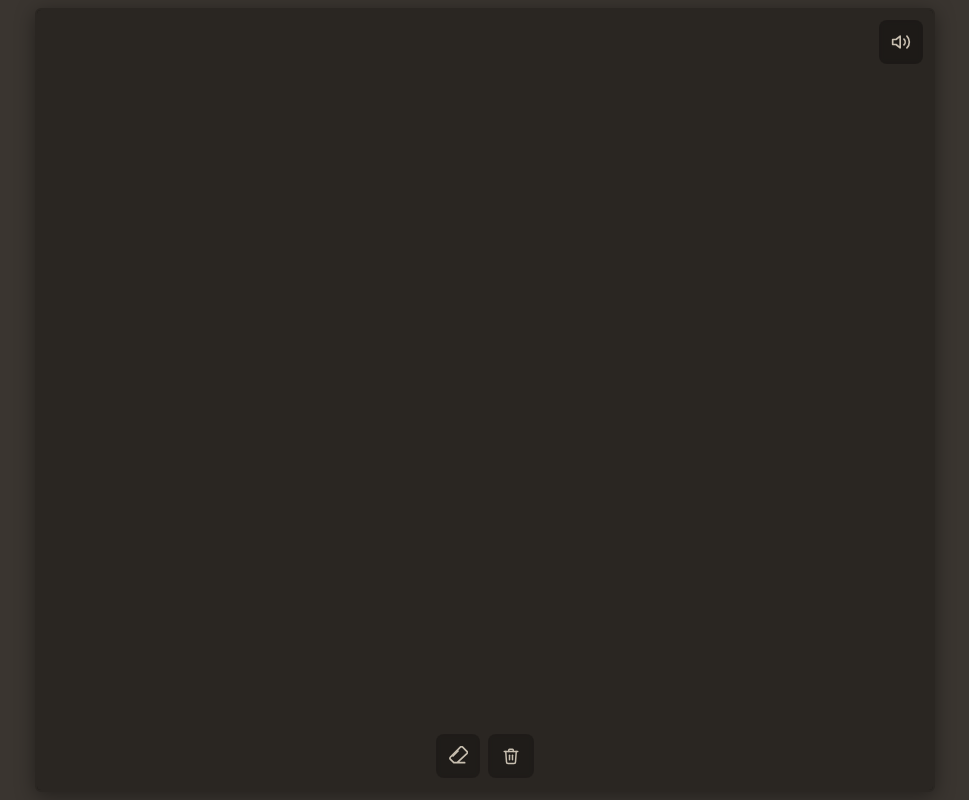
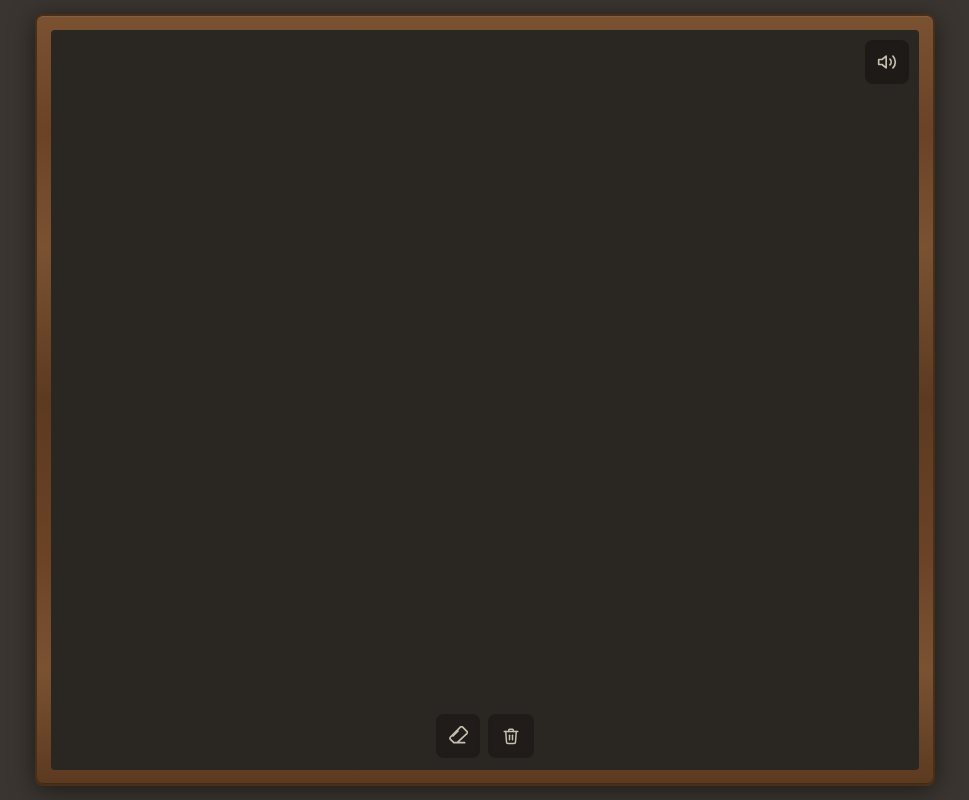
Before and after one commit to adhil213/slate, a React (Vite) app: page / in a window 1280 px wide. Shown: the whole page, without its empty margins (155-1124 px from the left). Built offline with nearby package versions, Linux system fonts and the light colour scheme.

Commit message:
feat: update SlateCanvas to support dynamic chalk colors and enhance styling

```diff
--- a/src/App.tsx
+++ b/src/App.tsx
@@ -14,17 +14,28 @@ const appStyle: React.CSSProperties = {
 }
 
 const slateFrameStyle: React.CSSProperties = {
-  width: 'calc(100% - 16px)',
-  height: 'calc(100% - 16px)',
+  width: 'calc(100% - 28px)',
+  height: 'calc(100% - 28px)',
   maxWidth: 900,
   maxHeight: 1200,
-  background: '#1e1b18',
-  borderRadius: 6,
-  boxShadow: 'inset 0 0 20px rgba(0,0,0,0.5), 0 4px 20px rgba(0,0,0,0.4)',
-  border: '2px solid #2a2622',
+  padding: 14,
+  background: `
+    linear-gradient(180deg,
+      #7a5232 0%, #6b4226 15%, #7a5232 30%,
+      #5c3a20 50%, #6b4226 70%, #7a5232 85%, #5c3a20 100%
+    )
+  `,
+  borderRadius: 8,
+  boxShadow: `
+    inset 0 1px 0 rgba(255,255,255,0.08),
+    inset 0 -1px 0 rgba(0,0,0,0.3),
+    0 4px 24px rgba(0,0,0,0.5)
+  `,
+  border: '2px solid #4a2e18',
   overflow: 'hidden',
   position: 'relative',
   touchAction: 'none',
+  boxSizing: 'border-box',
 }
 
 const slateInnerStyle: React.CSSProperties = {
@@ -32,7 +43,8 @@ const slateInnerStyle: React.CSSProperties = {
   height: '100%',
   position: 'relative',
   background: '#2a2622',
-  // Subtle noise texture via CSS
+  borderRadius: 4,
+  overflow: 'hidden',
   backgroundImage: `
     repeating-conic-gradient(rgba(255,255,255,0.012) 0% 25%, transparent 0% 50%) 0 0 / 3px 3px,
     repeating-conic-gradient(rgba(0,0,0,0.04) 0% 25%, transparent 0% 50%) 1px 1px / 3px 3px
--- a/src/components/SlateCanvas.tsx
+++ b/src/components/SlateCanvas.tsx
@@ -4,8 +4,12 @@ import { initAudio, startChalkSound, stopChalkSound } from '../lib/audio'
 
 export type Tool = 'chalk' | 'eraser'
 
+export const CHALK_COLORS = ['#e8e0d4', '#d94040', '#e06080', '#e89040'] as const
+export type ChalkColor = (typeof CHALK_COLORS)[number]
+
 export interface SlateHandle {
   setTool: (tool: Tool) => void
+  setChalkColor: (color: ChalkColor) => void
   clearCanvas: () => void
   resize: () => void
 }
@@ -14,6 +18,7 @@ const SlateCanvas = forwardRef<SlateHandle>(function SlateCanvas(_, ref) {
   const canvasRef = useRef<HTMLCanvasElement>(null)
   const drawingRef = useRef(false)
   const toolRef = useRef<Tool>('chalk')
+  const chalkColorRef = useRef<ChalkColor>('#e8e0d4')
   const lastPosRef = useRef({ x: 0, y: 0 })
   const chalkWidthRef = useRef(3)
   const ctxRef = useRef<CanvasRenderingContext2D | null>(null)
@@ -32,7 +37,6 @@ const SlateCanvas = forwardRef<SlateHandle>(function SlateCanvas(_, ref) {
 
     if (newW === canvas.width && newH === canvas.height) return
 
-    // Preserve drawing via offscreen canvas
     const offscreen = document.createElement('canvas')
     offscreen.width = canvas.width
     offscreen.height = canvas.height
@@ -47,8 +51,8 @@ const SlateCanvas = forwardRef<SlateHandle>(function SlateCanvas(_, ref) {
 
   const setupChalk = useCallback((ctx: CanvasRenderingContext2D) => {
     ctx.globalCompositeOperation = 'source-over'
-    ctx.strokeStyle = '#e8e0d4'
-    ctx.fillStyle = '#e8e0d4'
+    ctx.strokeStyle = chalkColorRef.current
+    ctx.fillStyle = chalkColorRef.current
     ctx.lineCap = 'round'
     ctx.lineJoin = 'round'
     ctx.lineWidth = chalkWidthRef.current
@@ -98,11 +102,12 @@ const SlateCanvas = forwardRef<SlateHandle>(function SlateCanvas(_, ref) {
       const dy = y1 - y0
       const dist = Math.sqrt(dx * dx + dy * dy)
       const speed = Math.min(dist / 4, 1)
+      const color = chalkColorRef.current
 
       ctx.globalAlpha = 0.55 + speed * 0.35
       ctx.globalCompositeOperation = 'source-over'
-      ctx.strokeStyle = '#e8e0d4'
-      ctx.fillStyle = '#e8e0d4'
+      ctx.strokeStyle = color
+      ctx.fillStyle = color
       ctx.lineWidth = chalkWidthRef.current * (0.85 + speed * 0.3)
 
       ctx.beginPath()
@@ -209,6 +214,13 @@ const SlateCanvas = forwardRef<SlateHandle>(function SlateCanvas(_, ref) {
         setupEraser(ctx)
       }
     },
+    setChalkColor: (color: ChalkColor) => {
+      chalkColorRef.current = color
+      const ctx = ctxRef.current
+      if (ctx && toolRef.current === 'chalk') {
+        setupChalk(ctx)
+      }
+    },
     clearCanvas: () => {
       const canvas = canvasRef.current
       const ctx = ctxRef.current
```
